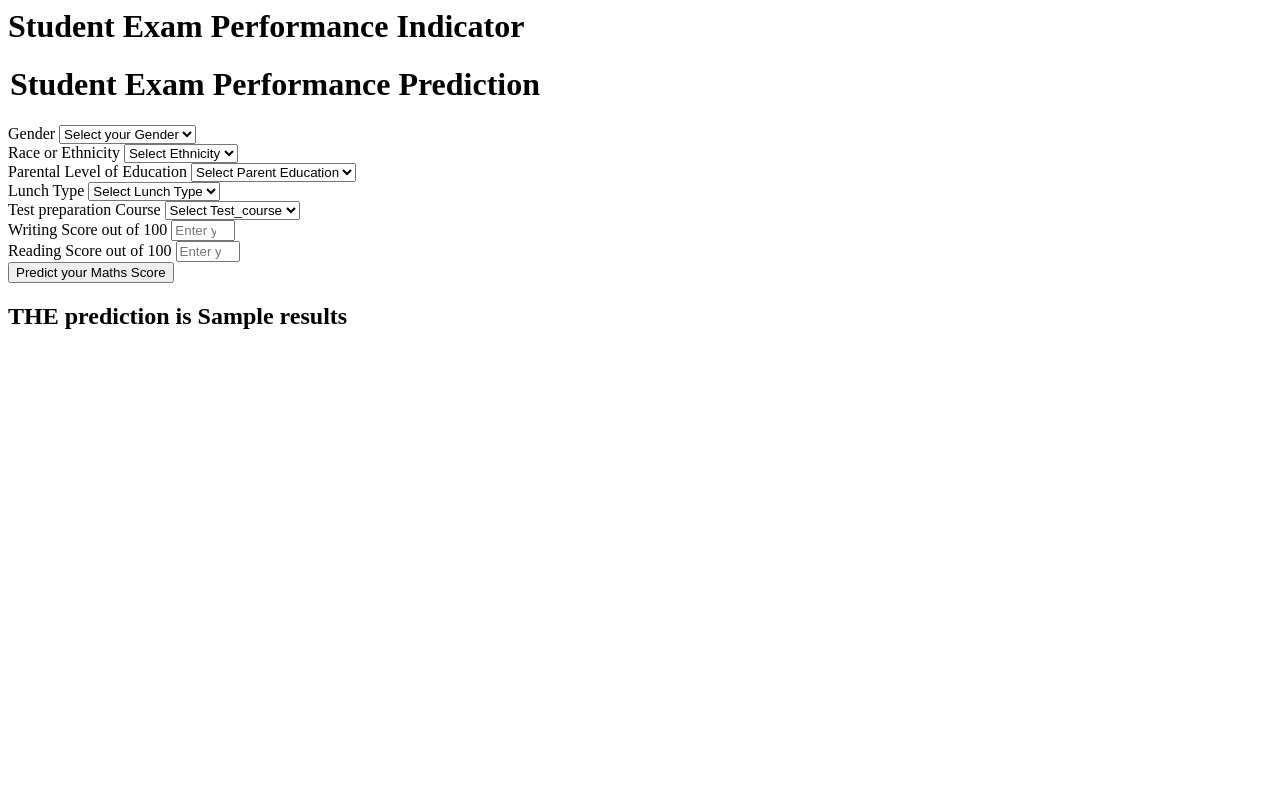
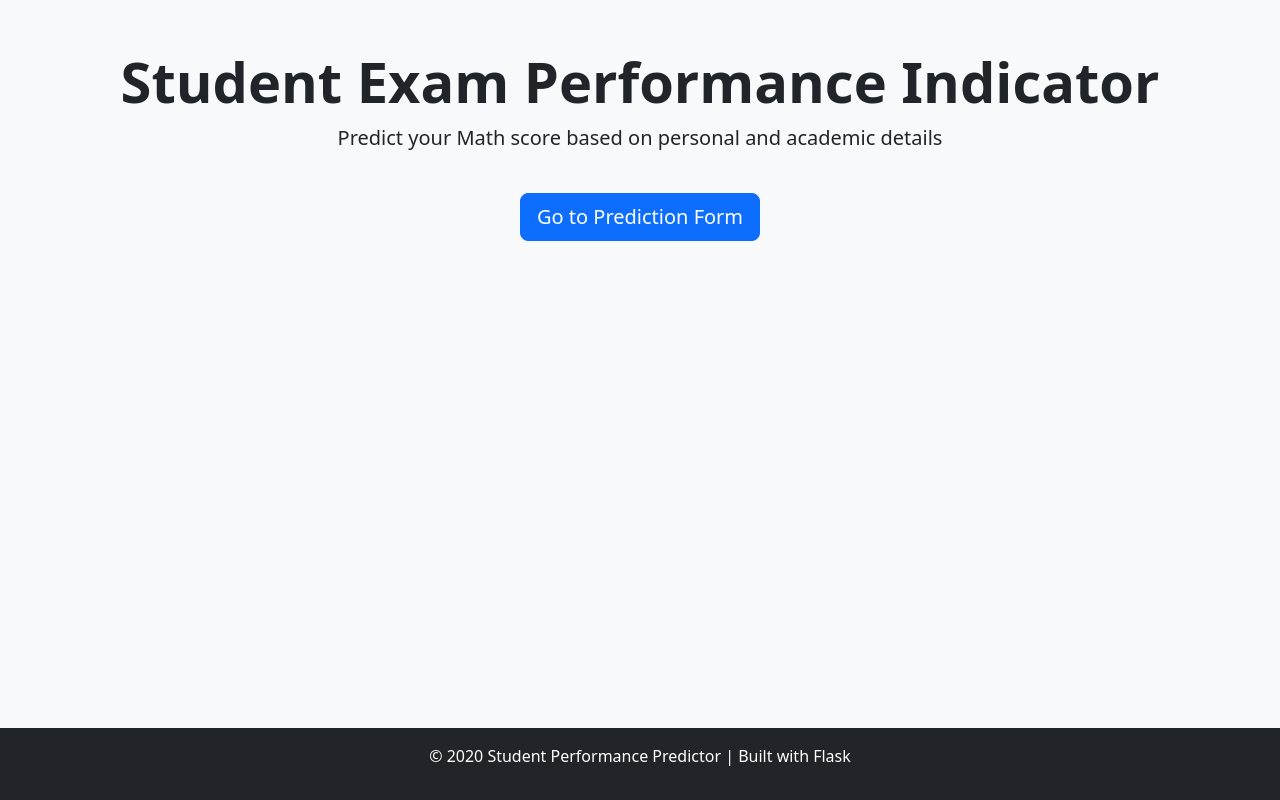
Before and after one commit to ayushh0406/ml-workspace, a Flask app: template templates/home.html in a window 1280 px wide. Run offline with Flask 3, Linux system fonts and the light colour scheme; the template is opened without the code that fills it: most values are stand-ins (such as "Sample title", 1, 10 or a date in 2020).

Commit message:
improved structure and styling

```diff
--- a/templates/home.html
+++ b/templates/home.html
@@ -1,111 +1,24 @@
-<html>
-<body>
-    <div class="login">
-       <h1>Student Exam Performance Indicator</h1>
+<!DOCTYPE html>
+<html lang="en">
+<head>
+    <meta charset="UTF-8">
+    <meta name="viewport" content="width=device-width, initial-scale=1.0">
+    <title>Student Exam Performance - Home</title>
+    <link href="https://cdn.jsdelivr.net/npm/bootstrap@5.3.0/dist/css/bootstrap.min.css" rel="stylesheet">
+</head>
+<body class="bg-light d-flex flex-column min-vh-100">
 
-       <form action="{{ url_for('predict_datapoint')}}" method="post">
-        <h1>
-            <legend>Student Exam Performance Prediction</legend>
-        </h1>
-        <div class="mb-3">
-            <label class="form-label">Gender</label>
-            <select class="form-control" name="gender" placeholder="Enter you Gender" required>
-                <option class="placeholder" selected disabled value="">Select your Gender</option>
-                <option value="male">
-                    Male
-                </option>
-                <option value="female">
-                    Female
-                </option>
-            </select>
-        </div>
-        <div class="mb-3">
-            <label class="form-label">Race or Ethnicity</label>
-            <select class="form-control" name="ethnicity" placeholder="Enter you ethnicity" required>
-                <option class="placeholder" selected disabled value="">Select Ethnicity</option>
-                <option value="group A">
-                    Group A
-                </option>
-                <option value="group B">
-                    Group B
-                </option>
-                <option value="group C">
-                    Group C
-                </option>
-                <option value="group D">
-                    Group D
-                </option>
-                <option value="group E">
-                    Group E
-                </option>
-            </select>
-        </div>
-        <div class="mb-3">
-            <label class="form-label">Parental Level of Education</label>
-            <select class="form-control" name="parental_level_of_education"
-                placeholder="Enter you Parent Education" required>
-                <option class="placeholder" selected disabled value="">Select Parent Education</option>
-                <option value="associate's degree">
-                    associate's degree
-                </option>
-                <option value="bachelor's degree">
-                    bachelor's degree
-                </option>
-                <option value="high school">
-                    high school
-                </option>
-                <option value="master's degree">
-                    master's degree
-                </option>
-                <option value="some college">
-                    some college
-                </option>
-                <option value="some high school">
-                    some high school
-                </option>
-            </select>
-        </div>
-        <div class="mb-3">
-            <label class="form-label">Lunch Type</label>
-            <select class="form-control" name="lunch" placeholder="Enter you Lunch" required>
-                <option class="placeholder" selected disabled value="">Select Lunch Type</option>
-                <option value="free/reduced">
-                    free/reduced
-                </option>
-                <option value="standard">
-                    standard
-                </option>
-            </select>
-        </div>
-        <div class="mb-3">
-            <label class="form-label">Test preparation Course</label>
-            <select class="form-control" name="test_preparation_course" placeholder="Enter you Course"
-                required>
-                <option class="placeholder" selected disabled value="">Select Test_course</option>
-                <option value="none">
-                    None
-                </option>
-                <option value="completed">
-                    Completed
-                </option>
-            </select>
-        </div>
-        <div class="mb-3">
-            <label class="form-label">Writing Score out of 100</label>
-            <input class="form-control" type="number" name="reading_score"
-                placeholder="Enter your Reading score" min='0' max='100' />
-        </div>
-        <div class="mb-3">
-            <label class="form-label">Reading Score out of 100</label>
-            <input class="form-control" type="number" name="writing_score"
-                placeholder="Enter your Reading Score" min='0' max='100' />
-        </div>
-        <div class="mb-3">
-            <input class="btn btn-primary" type="submit" value="Predict your Maths Score" required />
-        </div>
-    </form>
-    <h2>
-       THE  prediction is {{results}}
-    </h2>
-   <body>
+    <div class="container text-center mt-5">
+        <h1 class="display-4 fw-bold">Student Exam Performance Indicator</h1>
+        <p class="lead">Predict your Math score based on personal and academic details</p>
+        <a href="{{ url_for('predict_datapoint') }}" class="btn btn-primary btn-lg mt-4">
+            Go to Prediction Form
+        </a>
+    </div>
+
+    <footer class="mt-auto text-center py-3 bg-dark text-white">
+        <p>&copy; {{ year }} Student Performance Predictor | Built with Flask</p>
+    </footer>
+
+</body>
 </html>
```
